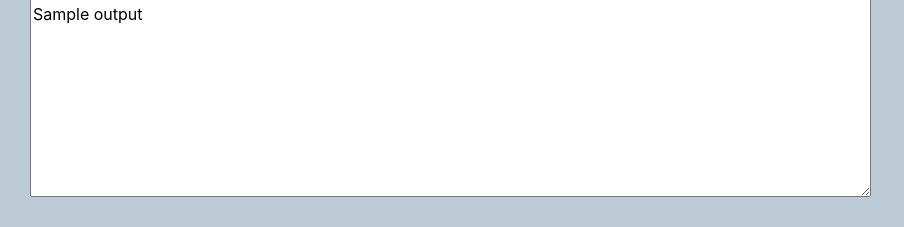
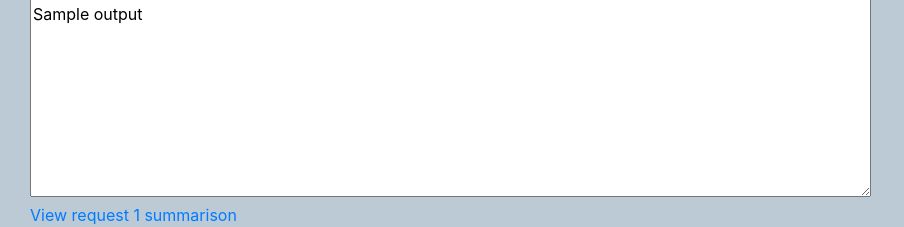
Before and after one commit to jnGreg/tsu, a Flask app: template templates/index.html in a window 1280 px wide. Shown: the part 611-838 px from the top of the page, without its empty margins (0-904 px from the left). Before the commit the page ends 808 px from the top, so only its background shows below. Run offline with Flask 3, Linux system fonts and the light colour scheme; the template is opened without the code that fills it: most values are stand-ins (such as "Sample title", 1, 10 or a date in 2020); parts of the project's set-up code (start-up, migrations or seed data) failed here and were passed over.

Commit message:
feat: add endpoint to show request summarison

```diff
--- a/main.py
+++ b/main.py
@@ -128,10 +128,22 @@ def index():
         a = ArticleM(article=text_to, summary=summary)
         db.session.add(a)
         db.session.commit()
-        return render_template('index.html', output=summary, text_to_summary=text_to)
+        api.add_resource(text_to, "/articles/<int:article_id>")
+        api.add_resource(Summary, "/summaries/<int:summary_id>")
+        return render_template('index.html', output=summary, text_to_summary=text_to, article_id=a.id)
     else:
         return render_template('index.html')
 
 
+@app.route("/view")
+def sprecify():
+    return f"please specify full view number in the link as in view/number"
+
+
+@app.route("/view/<int:art_id>")
+def get_full(art_id):
+    return jsonify({'article id': art_id, 'original text': articles[art_id], 'summary': summaries[art_id]})
+
+
 if __name__ == "__main__":
     app.run(debug=True)
--- a/templates/index.html
+++ b/templates/index.html
@@ -13,7 +13,6 @@
         <br>
         <h4>Paste text to summarize</h4>
         <form method="POST">
-            <!--gotta connect that with api via javascript-->
             <textarea id="text_to_summary" type = 'text' name="text_to_summary" rows="10" cols="80" maxlength="1024" placeholder="Enter text..">{{text_to_summary}}</textarea>
             <p>Max length: [1024]</p>
             <h4>Or paste a URL to article</h4>
@@ -25,6 +24,11 @@
 
         <h3>Output</h3>
         <textarea readonly id="output_text"  type = 'text' name="output_text" rows="8" cols="80" placeholder="Submit text for summarization..">{{output}}</textarea>
+         <a id="article_id" href="/view/{{article_id}}"> View request {{article_id}} summarison </a>
     </div>
 </body>
+<script>
+
+
+</script>
 </html>
```
